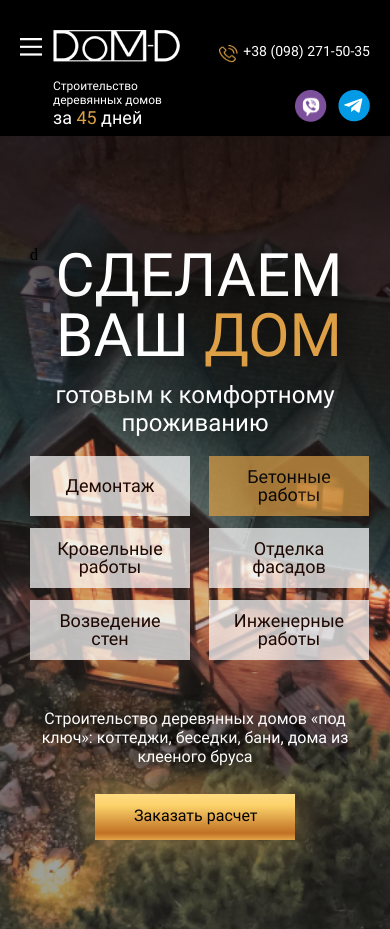
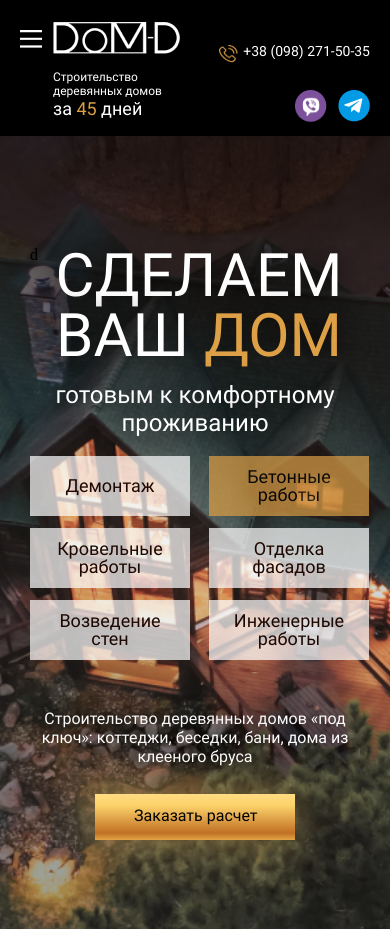
Before and after one commit to MirovaViktoria/house, a plain HTML site: page index.html in a window 390 px wide. Shown: the top 929 px of the page. Drawn offline with Linux system fonts and the light colour scheme.

Commit message:
fixed margins at header

```diff
--- a/css/style.css
+++ b/css/style.css
@@ -408,6 +408,9 @@ aside {
   }
   .header__logo {
     width: 199px;
+    padding: 22px 0px 0px 0px;
+    margin: 0;
+    align-content: flex-start;
   }
   .menu {
     margin: 0px 0px 0px 20px;
@@ -416,7 +419,7 @@ aside {
     margin: 0px 0px 0px 11px;
   }
   .terms {
-    padding: 0px 0px 0px 53px;
+    padding: 15px 0px 0px 53px;
   }
   .data__mesagges {
     width: 100%;
```
